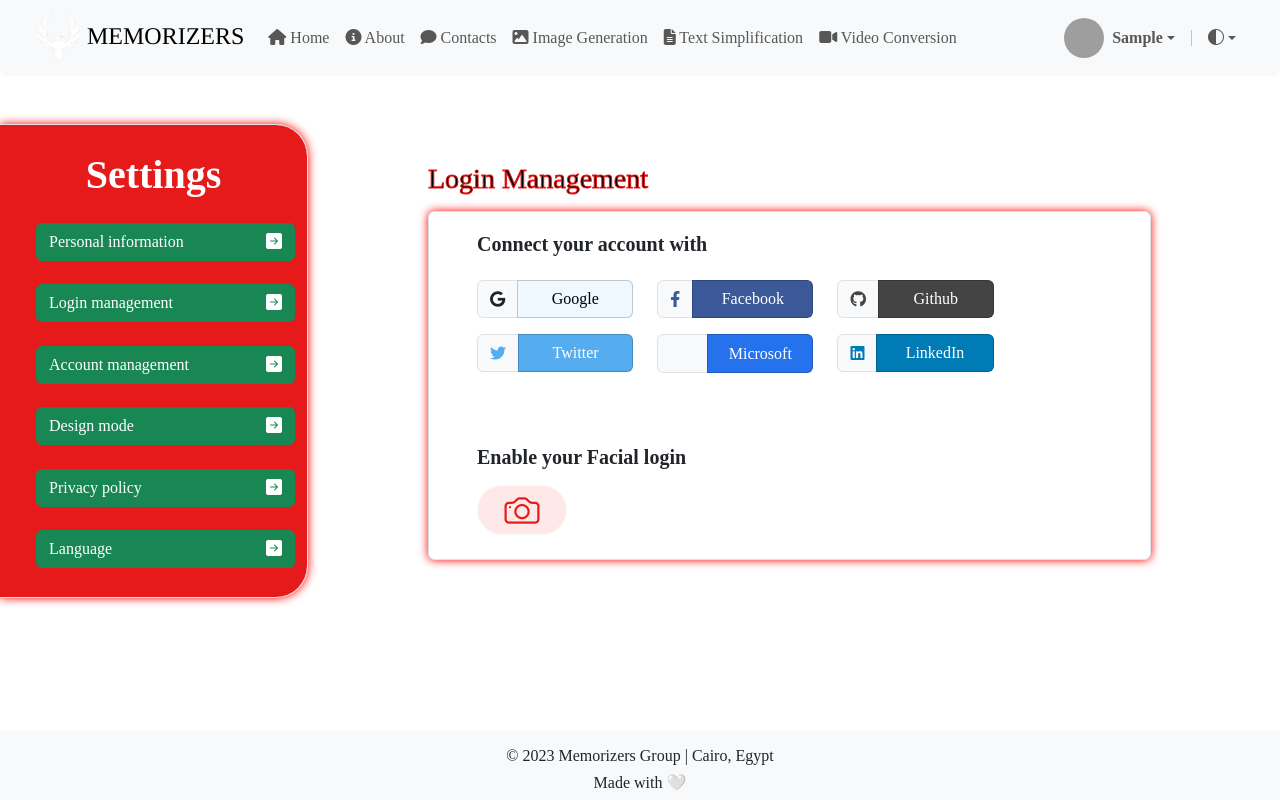
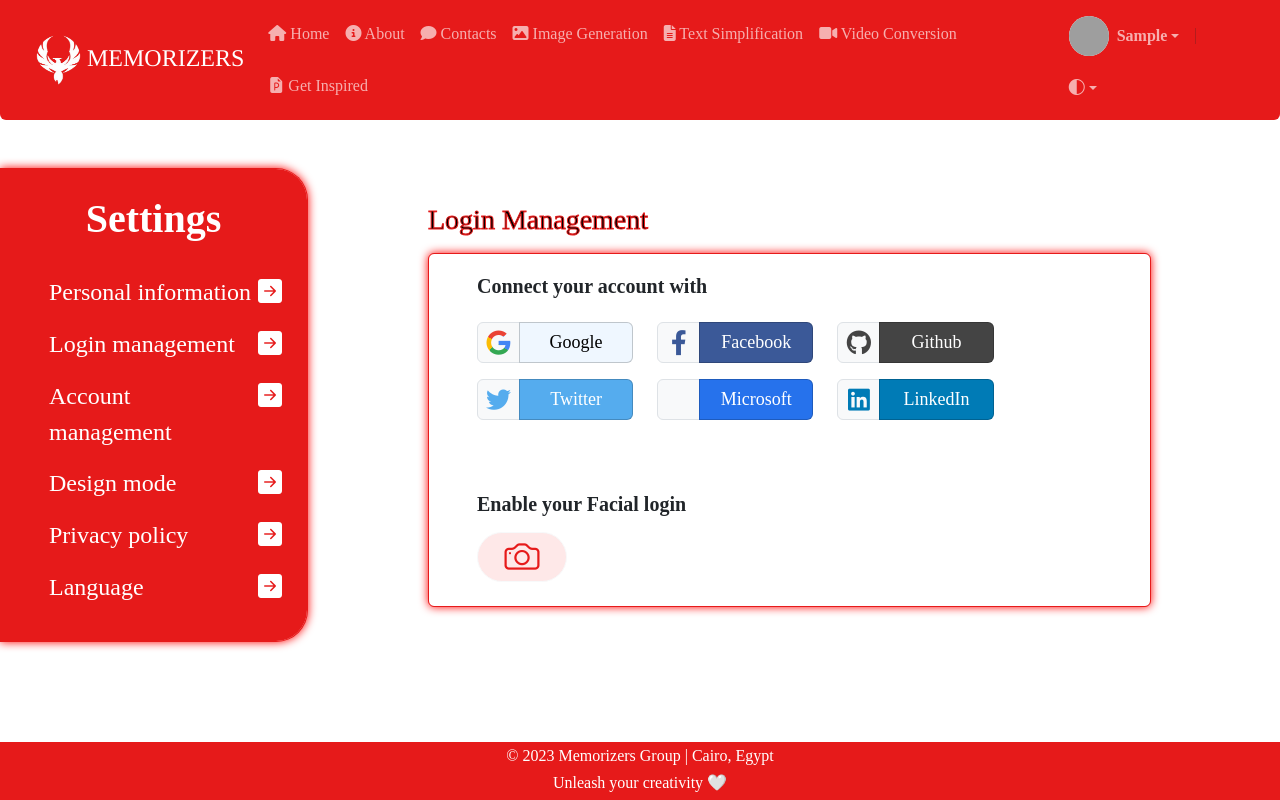
Before and after one commit to Seif-eldinK/Graduation-Project, a Django app: page /settings/login_management in a window 1280 px wide. Run offline with Django 4.2, Linux system fonts and the light colour scheme; the visitor is signed in with stand-in values (Sample User, id 1); some libraries are stand-ins or nearby versions; grey boxes are pictures that could not be loaded.

Commit message:
- Add new styles for buttons, cards, and typography, as well as update fonts and navbar colors. Also, add styles for input fields, settings list, and modals.
- Add red_dragon.css styling and update footer and nav html files in the project.

```diff
--- /dev/null
+++ b/static/css/red_dragon.css
@@ -0,0 +1,84 @@
+.main-btn {
+    --bs-btn-color: black;
+    --bs-btn-disabled-color: #ffffff;
+    --bs-btn-disabled-bg: red;
+    --bs-btn-disabled-border-color: #E61A1A;
+    --bs-btn-disabled-opacity: 1;
+    border-color: #E61A1A;
+    transition: all 0.3s ease-in-out;
+    border-radius: var(--bs-border-radius-xl) !important;
+}
+
+.main-btn:hover {
+    box-shadow: 0 0 10px 2px #E61A1A;
+    transform: translateY(-5px);
+}
+
+.secondary-btn {
+    --bs-btn-color: black;
+    transition: all 0.3s ease-in-out;
+    border-radius: var(--bs-border-radius-xl) !important;
+}
+
+.secondary-btn:hover {
+    box-shadow: 0 0 10px 2px var(--bs-primary);
+    transform: translateY(-5px);
+}
+
+.success-btn {
+    --bs-btn-color: #71D456;
+    border-color: #71D456;
+    --bs-btn-hover-color: #fff;
+    --bs-btn-hover-bg: #71D456
+}
+
+.btn-social-media {
+    font-size: 18px;
+}
+
+.social-media-icon {
+    width: 25px;
+    font-size: 25px;
+}
+
+.input-group-text:has(.social-media-icon) {
+    padding: 0.1rem 0.5rem;
+}
+
+/* Home Page Style */
+.cards-style {
+    background-color: #E61A1A;
+    transition: all 0.3s ease-in-out;
+    --bs-border-color: #fde8e8;
+    height: 200px;
+}
+
+.cards-style:hover {
+    box-shadow: 0 0 40px 10px rgba(255, 255, 255, 0.8);
+    transform: translateY(-5px);
+}
+
+.about-card-style {
+    color: black;
+    background-color: rgba(255, 255, 255, 0.34);
+    border-color: red;
+}
+
+.contacts-icon-style {
+    color: red;
+    background-color: rgba(250, 180, 180, 30%);
+}
+
+.contacts-title-style {
+    color: red;
+}
+/* End Home Page Style */
+
+.title-style {
+    -webkit-text-stroke: 1px #E61A1A;
+    color: black;
+}
+
+.button-close-modal-icon {
+    color: #E61A1A;
+}
--- a/static/css/style.css
+++ b/static/css/style.css
@@ -22,6 +22,141 @@ textarea {
     object-fit: cover;
 }
 
-.character-img{
+.character-img {
     height: 150px;
 }
+
+.fa-google {
+    background: conic-gradient(from -55deg, #ea4335 110deg, #4285f4 90deg 180deg, #34a853 180deg 270deg, #fbbc05 270deg) 73% 55%/150% 150% no-repeat;
+    -webkit-background-clip: text;
+    color: transparent;
+    -webkit-text-fill-color: transparent;
+}
+
+/* Home Page Style */
+.about-card-style {
+    padding: 20px 80px;
+    border: 2px solid;
+}
+
+.contacts-icon-style {
+    font-size: 40px;
+    padding: 10px;
+}
+
+.contacts-title-style {
+    font-size: 20px;
+    margin-top: 10px;
+}
+/* End Home Page Style */
+
+/* Check */
+.bg-body-tertiary {
+    --bs-tertiary-bg-rgb: 230, 26, 26;
+}
+
+.navbar-brand {
+    color: rgb(255 255 255);
+}
+
+.navbar-brand:hover {
+    color: white;
+}
+
+.nav {
+    --bs-navbar-hover-color: rgb(255 255 255);
+}
+
+.navbar-nav {
+    --bs-nav-link-hover-color: rgb(255 255 255);
+}
+
+.navbar-nav .nav-link.active {
+    color: rgb(255 255 255);
+}
+
+.nav-link {
+    color: rgb(255 255 255 / 65%);
+}
+
+footer {
+    color: white
+}
+
+.form-control {
+    border-color: #e61a1a;
+}
+
+.form-control:focus {
+    border-color: #e61a1a;
+    box-shadow: 0 0 0 0.25rem rgb(230 26 26 / 25%);
+}
+
+#button:hover {
+    background-color: #e61a1a;
+    border-color: #e61a1a;
+    color: white;
+    box-shadow: 0 0 10px 2px #e61a1a;
+    transform: translateY(-5px);
+}
+
+
+.btn-social {
+    margin-top: 1rem !important;
+    text-align: center;
+    font-size: 18px;
+}
+
+
+input::file-selector-button {
+    background-color: #fab4b44d;
+    color: #e61a1a;
+    border-color: #e61a1a;
+}
+
+input[type="date"]::-webkit-calendar-picker-indicator {
+    color: #e61a1a;
+}
+
+.settings-list {
+    color: white;
+    border-color: transparent;
+    background-color: transparent;
+    font-size: x-large;
+    text-align: left;
+    --bs-btn-hover-bg: #fab4b44d;
+    --bs-btn-hover-border-color: transparent;
+    --bs-btn-active-bg: #ff8a8a4d;
+    --bs-btn-active-border-color: #ffffff;
+}
+
+.Account-Management-btn {
+    --bs-btn-color: black;
+    --bs-btn-border-color: transparent;
+    --bs-btn-hover-color: black;
+    --bs-btn-hover-bg: #ff8a8a4d;
+    --bs-btn-hover-border-color: transparent;
+    --bs-btn-active-color: black;
+    --bs-btn-active-bg: #ff8a8a4d;
+    --bs-btn-active-border-color: #ffffff;
+}
+
+.Design-radio {
+    --bs-btn-padding-x: 0.75rem;
+    --bs-btn-padding-y: 0.375rem;
+    padding: var(--bs-btn-padding-y) var(--bs-btn-padding-x);
+    font-size: 20px;
+}
+
+.presentations-grid {
+    margin: 0 15px;
+    border: 1px solid #e61a1a;
+    width: 270px;
+    height: 152px;
+}
+/* End */
+
+.button-close-modal {
+    background-color: transparent;
+    border: 0;
+}
--- a/templates/layouts/base.html
+++ b/templates/layouts/base.html
@@ -11,6 +11,7 @@
         {% block head %}
         {% endblock head %}
         <link rel="stylesheet" type="text/css" href="{% static '/css/style.css' %}">
+        <link rel="stylesheet" type="text/css" href="{% static '/css/red_dragon.css' %}">
     </head>
     <body class="d-flex flex-column min-vh-100 bg-body text-body Times-New-Roman-font">
         {% include "layouts/nav.html" %}
--- a/templates/layouts/footer.html
+++ b/templates/layouts/footer.html
@@ -1,4 +1,4 @@
-<footer class="bg-body-tertiary text-center mt-auto py-2 py-md-3 mt-5 pb-0 pb-md-0 mb-0 mb-md-0">
+<footer class="bg-body-tertiary text-center mt-auto pt-2 pt-md-1 mt-5">
     <h6>© 2023 Memorizers Group | Cairo, Egypt </h6>
-    <h6>Made with 🤍</h6>
+    <h6>Unleash your creativity 🤍</h6>
 </footer>
--- a/templates/layouts/nav.html
+++ b/templates/layouts/nav.html
@@ -61,6 +61,12 @@
                             <i class='fa fa-video icon-style'></i> Video Conversion
                         </a>
                     </li>
+                    <li class="nav-item col-6 col-xl-auto">
+                        <a class="nav-link py-2 px-0 px-xl-2 {% active request.path "get_inspired"%}"
+                           href="{% url "get_inspired" %}">
+                            <i class="bi bi-file-earmark-ppt-fill icon-style" style="display: inline!important;"></i> Get Inspired
+                        </a>
+                    </li>
                 </ul>
                 <hr class="d-xl-none opacity-50">
                 <ul class="navbar-nav flex-row flex-wrap ms-md-auto align-items-center">
@@ -90,7 +96,7 @@
                                     </a>
                                 </li>
                                 <li>
-                                    <a class="dropdown-item {% active request.path "settings" %}"
+                                    <a class="dropdown-item {% active_in request.path "settings" %}"
                                        href="{% url "settings" %}">
                                         <i class="fa fa-gear icon-style"></i> Settings
                                     </a>
--- a/templates/layouts/required_library.html
+++ b/templates/layouts/required_library.html
@@ -11,3 +11,5 @@
         integrity="sha512-CX7sDOp7UTAq+i1FYIlf9Uo27x4os+kGeoT7rgwvY+4dmjqV0IuE/Bl5hVsjnQPQiTOhAX1O2r2j5bjsFBvv/A=="
         crossorigin="anonymous" referrerpolicy="no-referrer"></script>
 <link href="https://fonts.googleapis.com/icon?family=Material+Icons" rel="stylesheet">
+<link href="https://cdn.jsdelivr.net/npm/select2@4.1.0-rc.0/dist/css/select2.min.css" rel="stylesheet" />
+<script src="https://cdn.jsdelivr.net/npm/select2@4.1.0-rc.0/dist/js/select2.min.js"></script>
```
